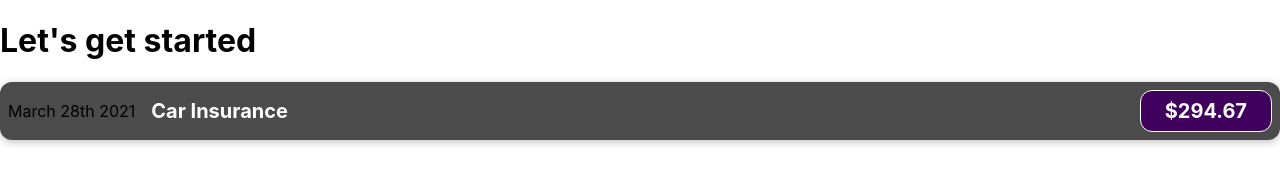
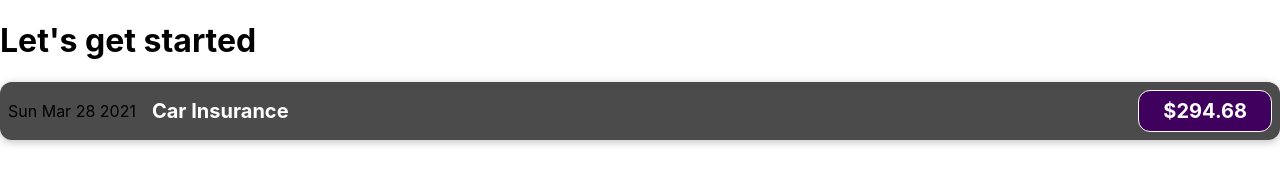
Before and after one commit to worasit/learning-react-complete-guide, a React (Create React App) app: page / in a window 1280 px wide. Shown: the top 182 px of the page. Built offline with nearby package versions, Linux system fonts and the light colour scheme.

Commit message:
applied dynamic data using expression statement

```diff
--- a/src/components/ExpenseItem.js
+++ b/src/components/ExpenseItem.js
@@ -1,12 +1,15 @@
 import "./ExpenseItem.css";
 
 function ExpenseItem() {
+  const expenseDate = new Date(2021, 2, 28);
+  const expenseTitle = "Car Insurance";
+  const expensePrice = 294.68;
   return (
     <div className="expense-item">
-      <div>March 28th 2021</div>
+      <div>{expenseDate.toDateString()}</div>
       <div className="expense-item__description">
-        <h2>Car Insurance</h2>
-        <div className="expense-item__price">$294.67</div>
+        <h2>{expenseTitle}</h2>
+        <div className="expense-item__price">${expensePrice.toString()}</div>
       </div>
     </div>
   );
```
